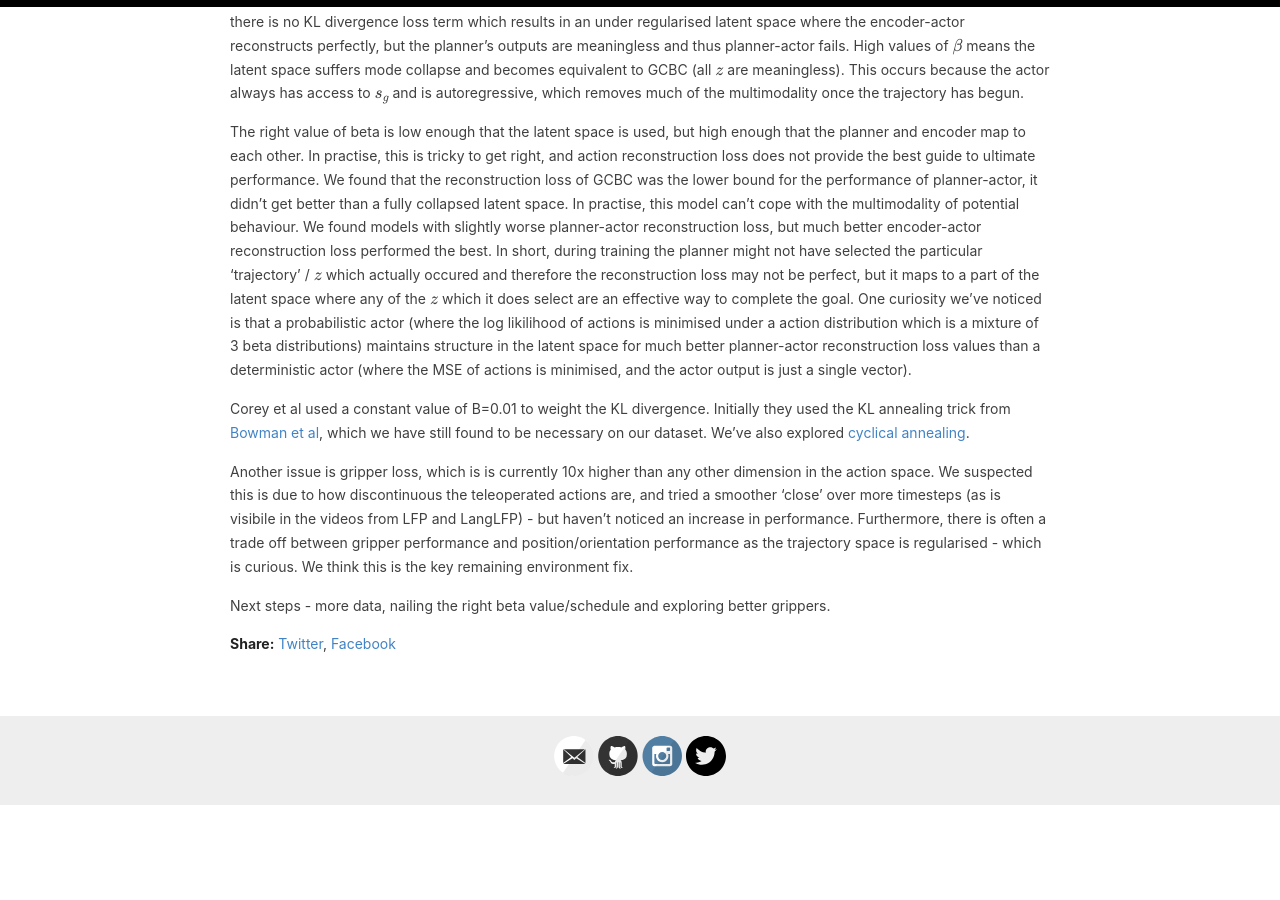
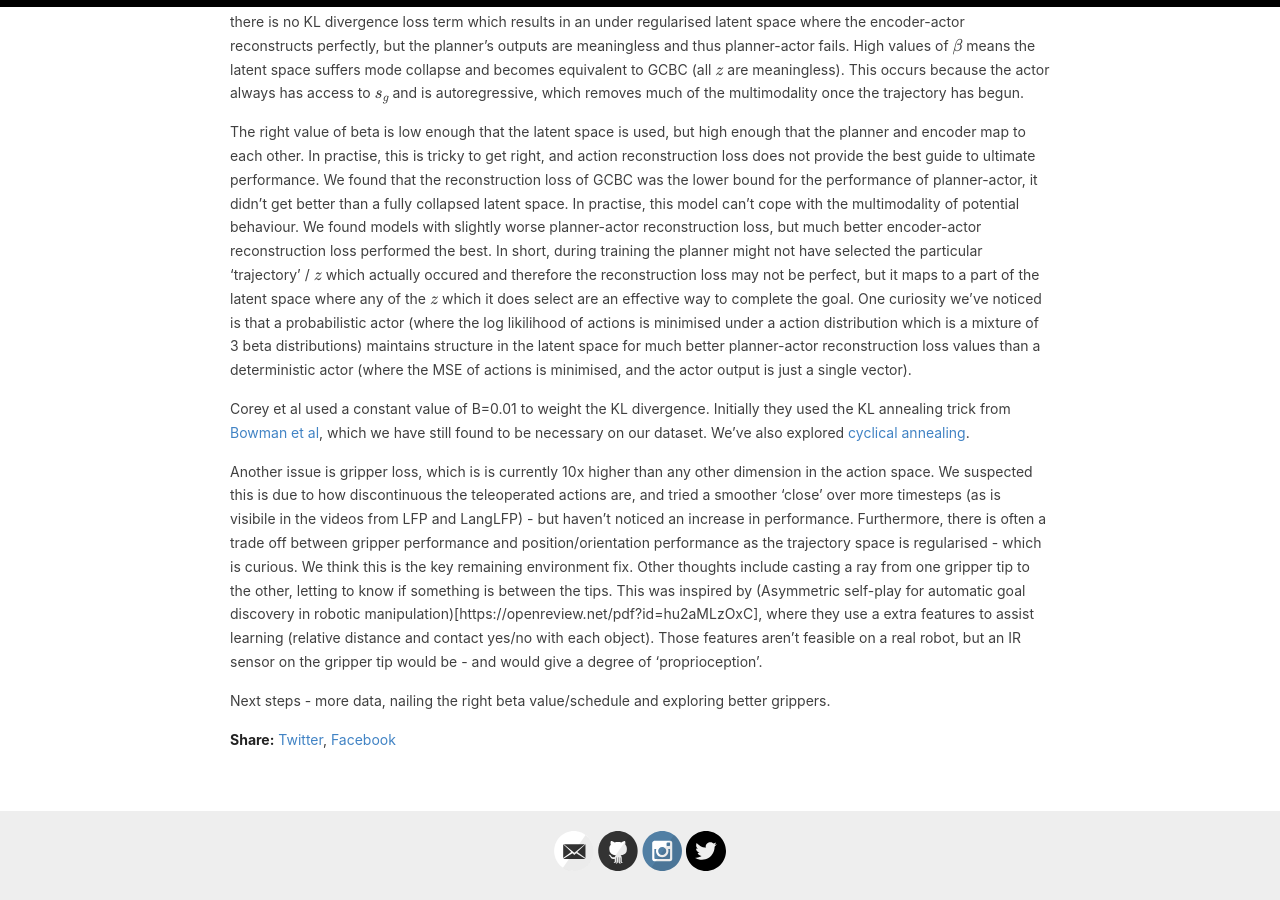
Before and after one commit to sholtodouglas/sholtodouglas.github.io, a Jekyll site: the page built from _posts/2020-12-18-LearningFromPlayAndLanguage.md, in a window 1280 px wide and 900 px high, scrolled down 4119 px. Built offline with Jekyll 4.4.1, drawn with Linux system fonts in a browser that asks for light colours; formulas are drawn with MathJax 3; before the commit the page ends 4924 px from its top, so only the background shows below that.

Commit message:
Update 2020-12-18-LearningFromPlayAndLanguage.md

```diff
--- a/_posts/2020-12-18-LearningFromPlayAndLanguage.md
+++ b/_posts/2020-12-18-LearningFromPlayAndLanguage.md
@@ -67,6 +67,6 @@ The right value of beta is low enough that the latent space is used, but high en
 
 Corey et al used a constant value of B=0.01 to weight the KL divergence. Initially they used the KL annealing trick from [Bowman et al](https://arxiv.org/abs/1511.06349), which we have still found to be necessary on our dataset. We've also explored [cyclical annealing](https://arxiv.org/abs/1903.10145).
 
-Another issue is gripper loss, which is is currently 10x higher than any other dimension in the action space. We suspected this is due to how discontinuous the teleoperated actions are, and tried a smoother 'close' over more timesteps (as is visibile in the videos from LFP and LangLFP) - but haven't noticed an increase in performance. Furthermore, there is often a trade off between gripper performance and position/orientation performance as the trajectory space is regularised - which is curious. We think this is the key remaining environment fix.
+Another issue is gripper loss, which is is currently 10x higher than any other dimension in the action space. We suspected this is due to how discontinuous the teleoperated actions are, and tried a smoother 'close' over more timesteps (as is visibile in the videos from LFP and LangLFP) - but haven't noticed an increase in performance. Furthermore, there is often a trade off between gripper performance and position/orientation performance as the trajectory space is regularised - which is curious. We think this is the key remaining environment fix. Other thoughts include casting a ray from one gripper tip to the other, letting to know if something is between the tips. This was inspired by (Asymmetric self-play for automatic goal discovery in robotic manipulation)[https://openreview.net/pdf?id=hu2aMLzOxC], where they use a extra features to assist learning (relative distance and contact yes/no with each object). Those features aren't feasible on a real robot, but an IR sensor on the gripper tip would be - and would give a degree of 'proprioception'.
 
 Next steps - more data, nailing the right beta value/schedule and exploring better grippers.
```
